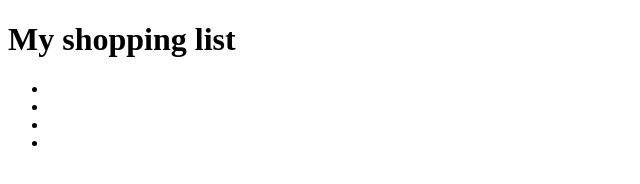
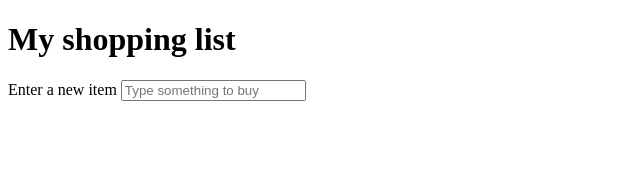
Before and after one commit to Abdulhasib1223/powercoders, a plain HTML site: page shopping/index.html in a window 1280 px wide. Shown: the whole page, without its empty margins (0-640 px from the left). Drawn offline with Linux system fonts and the light colour scheme.

Commit message:
applying some tricks on shopping list :)

```diff
--- a/shopping/index.html
+++ b/shopping/index.html
@@ -7,11 +7,13 @@
   </head>
   <body>
     <h1>My shopping list</h1>
+    <div>
+      <label for="item">Enter a new item</label>
+      <input type="text" id="item" placeholder="Type something to buy">
+    </div>
+
     <ul>
-      <li></li>
-      <li></li>
-      <li></li>
-      <li></li>
+
     </ul>
   </body>
 </html>
```
